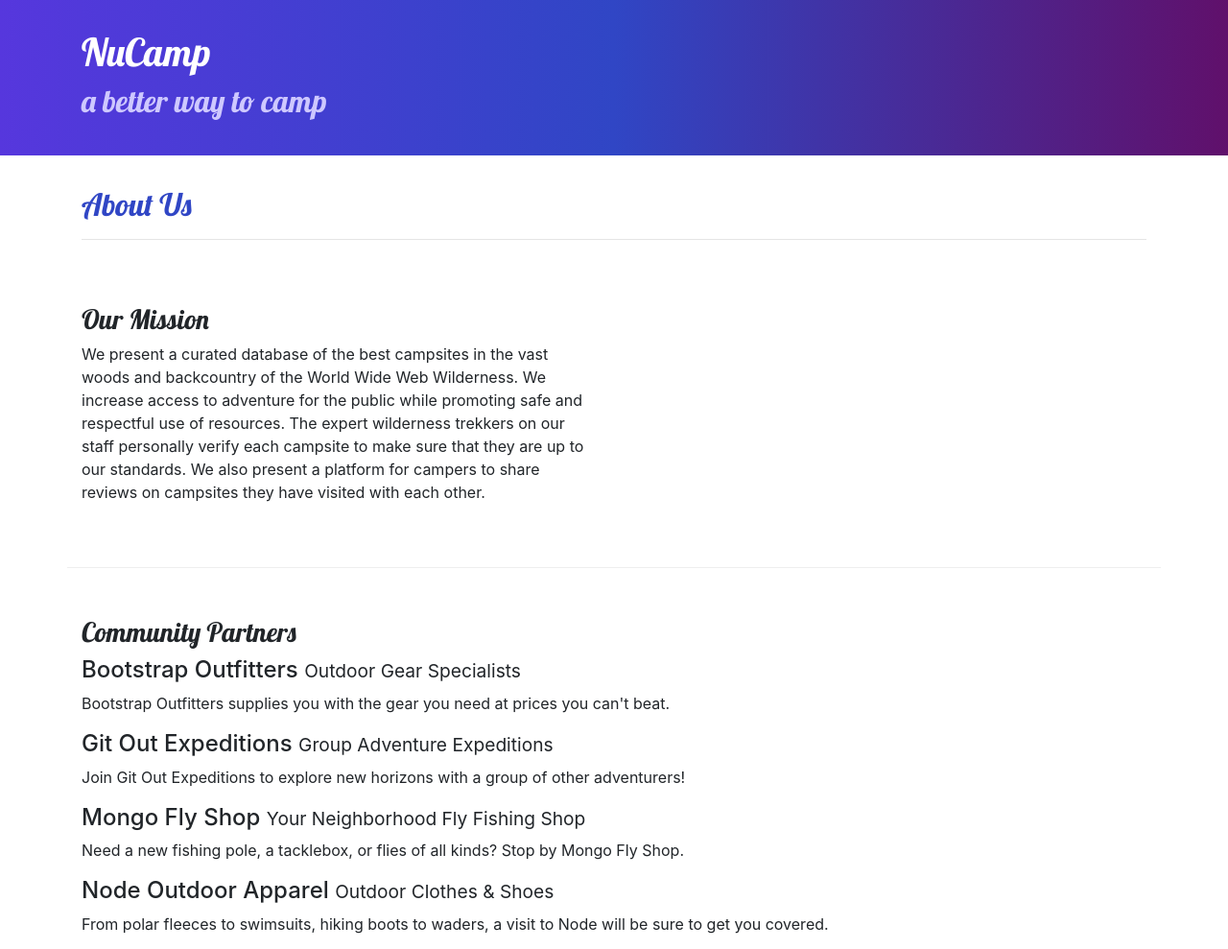
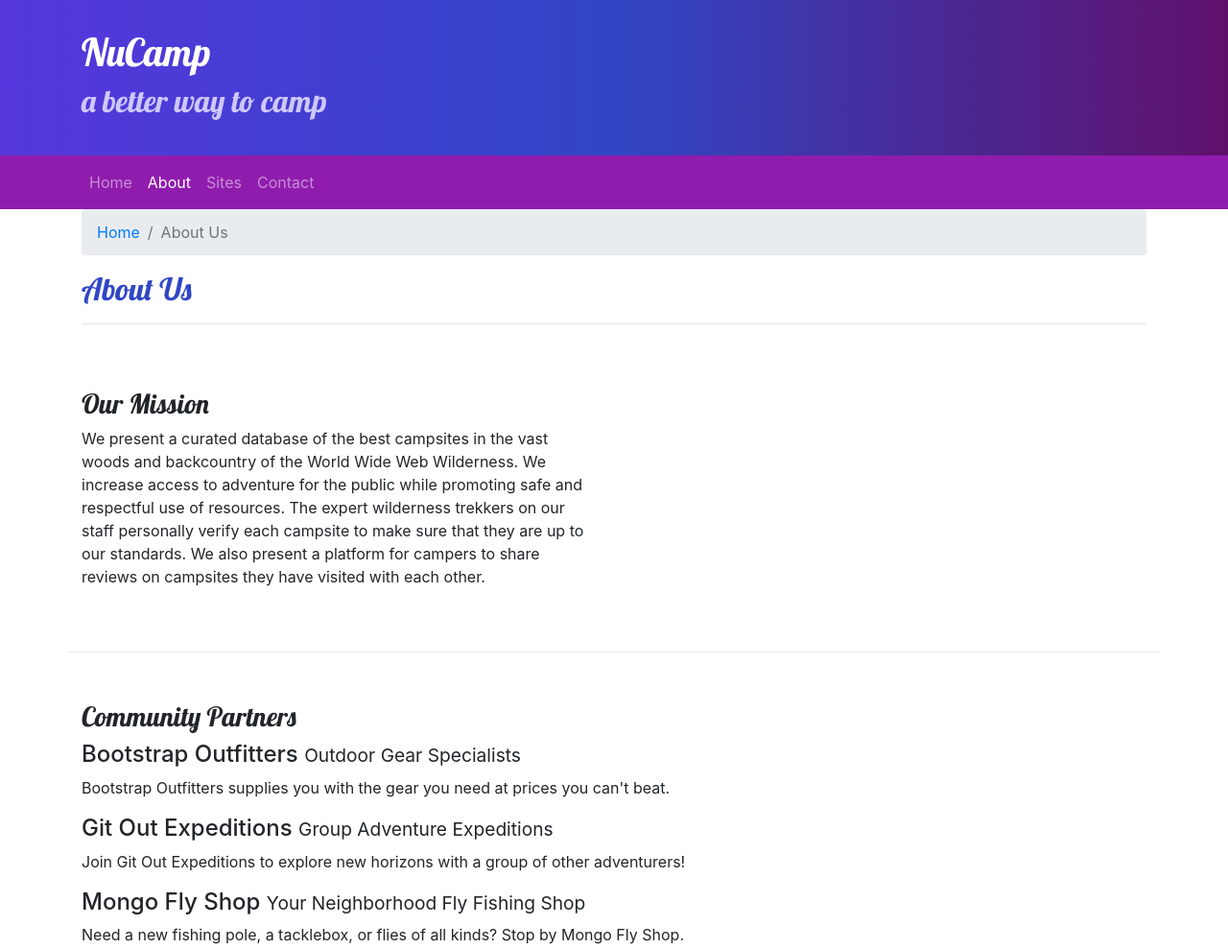
Before and after one commit to johndellMSFT/johndellNuCamp, a website: page aboutus.html in a window 1280 px wide. Shown: the top 989 px of the page at 96% size. Drawn offline with nearby package versions, Linux system fonts and the light colour scheme.

Commit message:
Navbar and Breadcrumbs

```diff
--- a/aboutus.html
+++ b/aboutus.html
@@ -25,9 +25,29 @@
         </div>
     </header>
 
+    <nav class="navbar navbar-expand-sm navbar-dark sticky-top">
+        <div class="container">
+            <button class="navbar-toggler ml-auto" type="button" data-toggle="collapse" data-target="#nucampNavbar">
+                <span class="navbar-toggler-icon"></span>
+            </button>
+            <div class="collapse navbar-collapse" id="nucampNavbar">
+                <ul class="navbar-nav">
+                    <li class="nav-item"><a class="nav-link" href="index.html">Home</a></li>
+                    <li class="nav-item active"><a class="nav-link" href="#">About</a></li>
+                    <li class="nav-item"><a class="nav-link" href="#">Sites</a></li>
+                    <li class="nav-item"><a class="nav-link" href="#">Contact</a></li>
+                </ul>
+            </div>
+        </div>
+    </nav>
+
     <div class="container">
         <div class="row">
             <div class="col-12">
+                <ol class="breadcrumb">
+                    <li class="breadcrumb-item"><a href="index.html">Home</a></li>
+                    <li class="breadcrumb-item active">About Us</li>
+                </ol>
                <h2>About Us</h2>
                <hr />
             </div>
--- a/css/styles.css
+++ b/css/styles.css
@@ -20,6 +20,7 @@ footer {
 }
 
 .jumbotron {
+    margin: 0;
     padding: 30px;
     background-image: linear-gradient(to right, #5637DD, #3046C5, #60106B);
     color: white;
@@ -30,3 +31,7 @@ footer {
     border-bottom: 1px ridge;
     min-height: 200px;
 }
+
+.navbar {
+    background-color: #901CAD;
+}
```
Also changed, not shown: index.html (+17 -0 lines).
